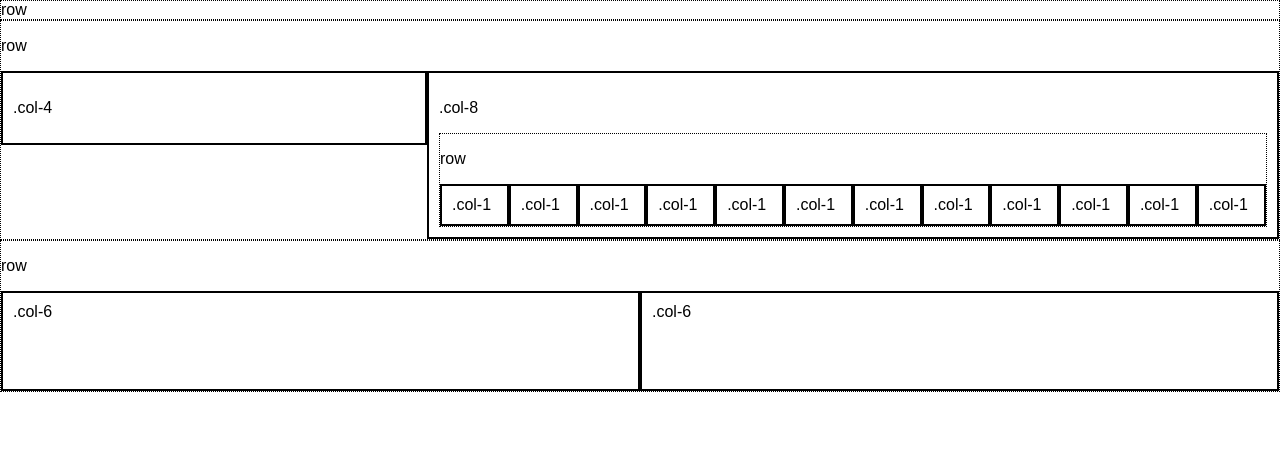
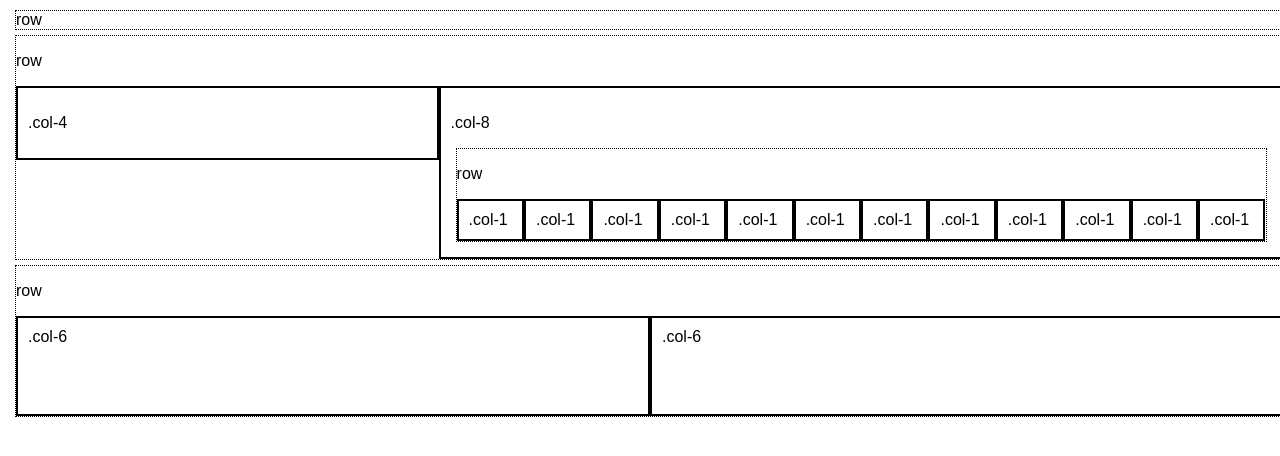
Before and after one commit to benhassara/css-grid-system, a plain HTML site: page index.html in a window 1280 px wide. Drawn offline with Linux system fonts and the light colour scheme.

Commit message:
added some margins

```diff
--- a/main.css
+++ b/main.css
@@ -6,12 +6,14 @@
 
 .container {
   width: 100%;
+  margin: 10px;
 }
 
 .row {
   /*text-align: center;*/
   border: 1px;
   border-style: dotted;
+  margin: 5px;
 }
 
 .row:before,
```
